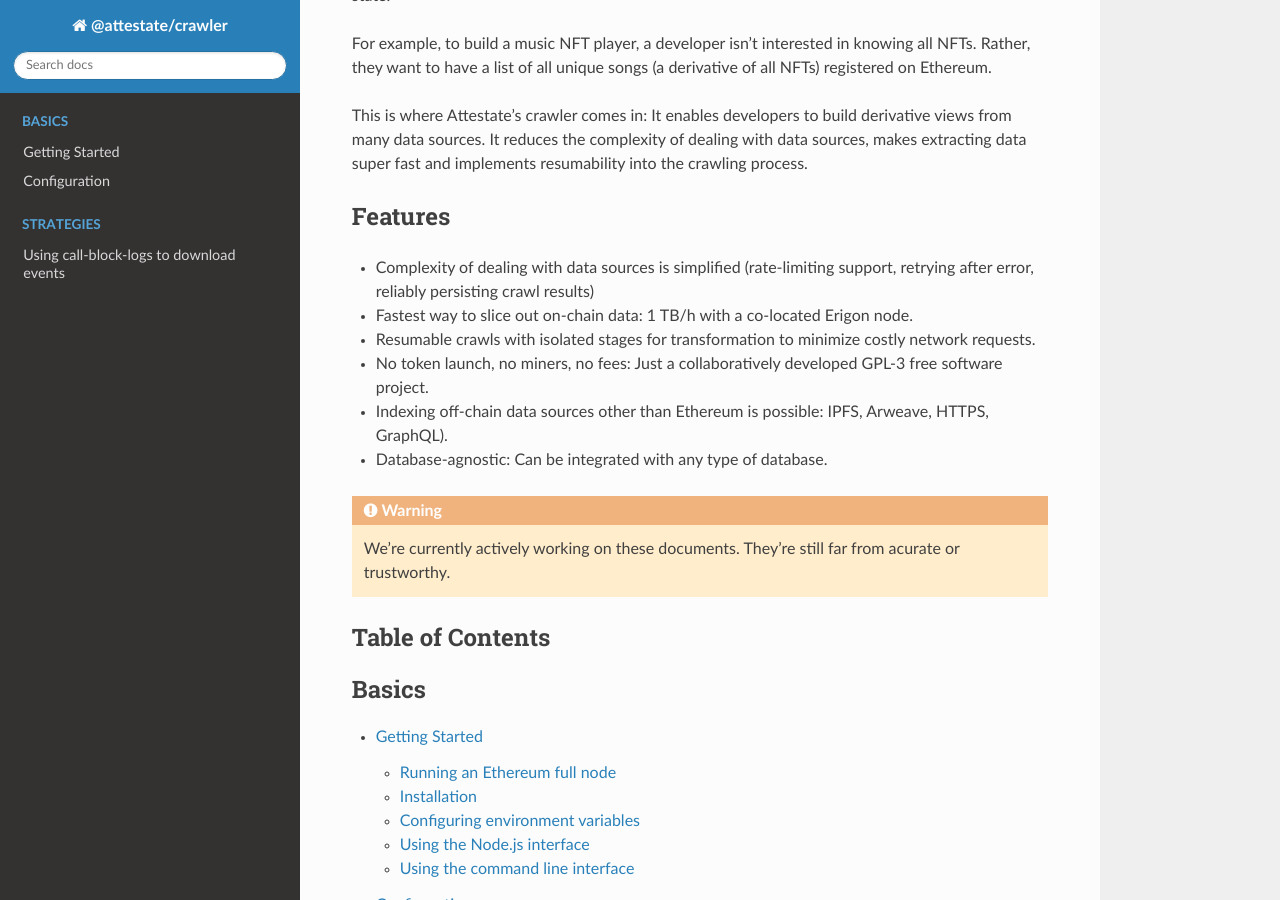
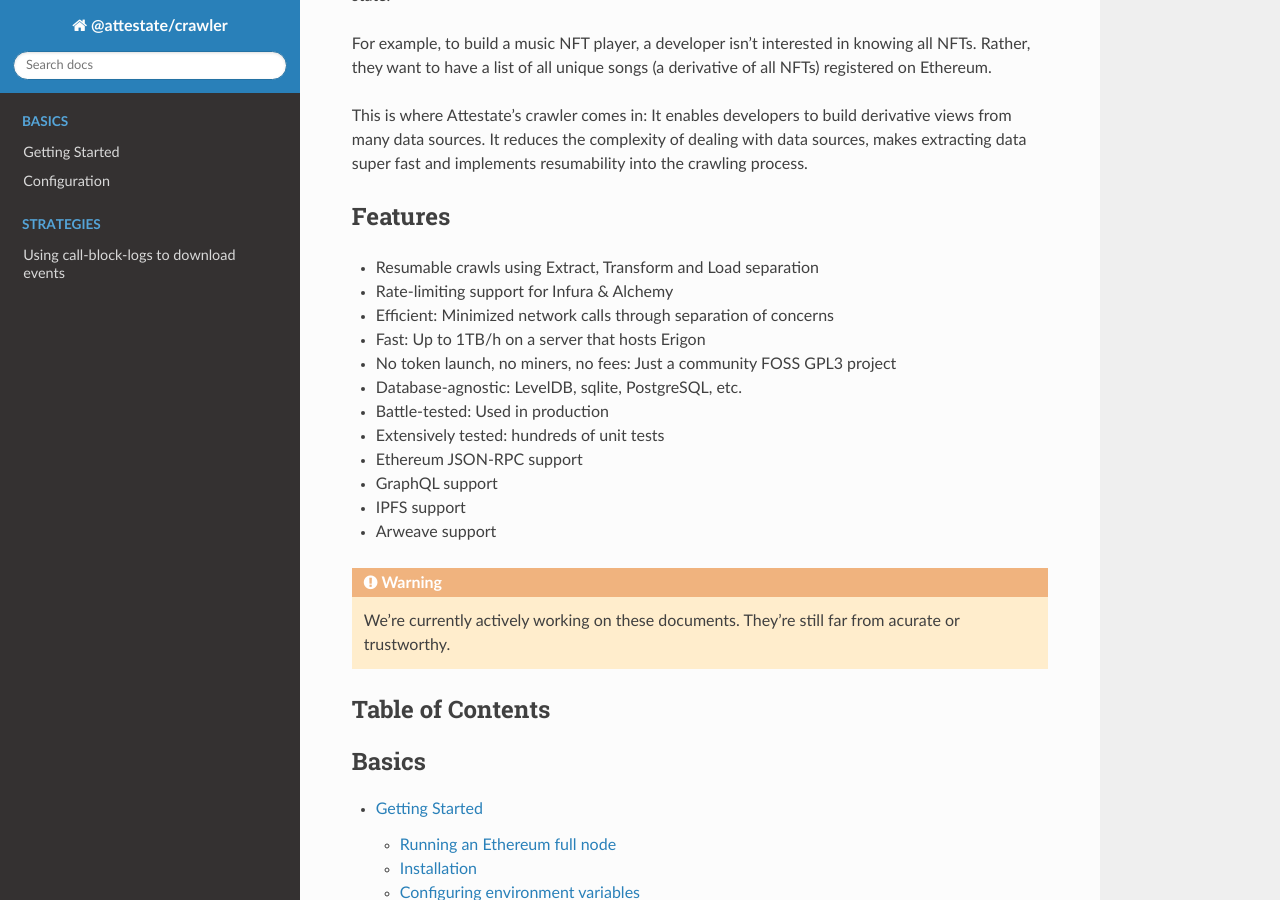
Before and after one commit to attestate/crawler-docs, a Sphinx documentation site: the page built from source/index.rst, in a window 1280 px wide and 900 px high, scrolled down 833 px. Built offline with Sphinx 7.4.7 and the Read the Docs theme 2.0.0, drawn with Linux system fonts in a browser that asks for light colours.

Commit message:
Improve feature list

```diff
--- a/source/index.rst
+++ b/source/index.rst
@@ -46,12 +46,18 @@ into the crawling process.
 Features
 --------
 
-* Complexity of dealing with data sources is simplified (rate-limiting support, retrying after error, reliably persisting crawl results)
-* Fastest way to slice out on-chain data: 1 TB/h with a co-located Erigon node.
-* Resumable crawls with isolated stages for transformation to minimize costly network requests.
-* No token launch, no miners, no fees: Just a collaboratively developed GPL-3 free software project.
-* Indexing off-chain data sources other than Ethereum is possible: IPFS, Arweave, HTTPS, GraphQL).
-* Database-agnostic: Can be integrated with any type of database.
+* Resumable crawls using Extract, Transform and Load separation
+* Rate-limiting support for Infura & Alchemy
+* Efficient: Minimized network calls through separation of concerns
+* Fast: Up to 1TB/h on a server that hosts Erigon
+* No token launch, no miners, no fees: Just a community FOSS GPL3 project
+* Database-agnostic: LevelDB, sqlite, PostgreSQL, etc.
+* Battle-tested: Used in production
+* Extensively tested: hundreds of unit tests
+* Ethereum JSON-RPC support
+* GraphQL support
+* IPFS support
+* Arweave support
 
 .. warning::
   We're currently actively working on these documents. They're still far from acurate or trustworthy.
```
